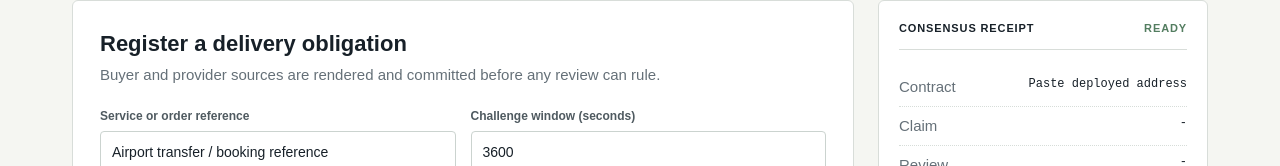
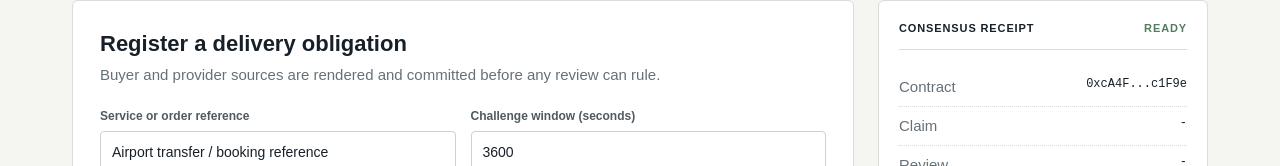
Before and after one commit to klopp78/deliverycourt-genlayer, a React app: page site-static/index.html in a window 1280 px wide. Shown: the part 425-591 px from the top of the page. Built offline with nearby package versions, Linux system fonts and the light colour scheme.

Commit message:
Configure deployed DeliveryCourt address

```diff
--- a/site-static/index.html
+++ b/site-static/index.html
@@ -5,4 +5,4 @@
 <form id="review" class="view"><h2>Run a consensus delivery review</h2><p class="sub">Validators compare the stored service promise with fresh delivery evidence.</p><div class="fields"><label class="wide">Claim ID<input id="review-claim" placeholder="dlv_..."/></label><label class="wide">Delivery evidence URL<input id="delivery-evidence" value="https://docs.genlayer.com/"/></label></div><button class="primary" type="submit">Assess delivery</button></form>
 <form id="challenge" class="view"><h2>Challenge during the stored window</h2><p class="sub">Counterevidence is accepted only before the on-chain deadline. Resolution uses persisted snapshots, never a fresh web fetch.</p><div class="fields"><label class="wide">Claim ID<input id="challenge-claim" placeholder="dlv_..."/></label><label class="wide">Review ID<input id="challenge-review" placeholder="rev_..."/></label><label class="wide">Counterevidence URL<input id="counterevidence" value="https://www.genlayer.com/"/></label><label class="wide">Challenge ID (to resolve)<input id="resolve-challenge" placeholder="dch_..."/></label></div><div class="button-row"><button type="submit">Submit challenge</button><button id="resolve" class="primary" type="button">Resolve challenge</button></div></form>
 <form id="verdict" class="view"><h2>Finalize an immutable delivery verdict</h2><p class="sub">Finalization is blocked until an unchallenged window closes or a registered challenge resolves.</p><div class="fields"><label class="wide">Claim ID<input id="finalize-claim" placeholder="dlv_..."/></label><label>Record type<select id="record-type"><option value="get_claim">Claim</option><option value="get_review">Review</option><option value="get_challenge">Challenge</option><option value="get_verdict">Verdict</option></select></label><label>Record ID<input id="record-id" placeholder="dlv_, rev_, dch_, or dvr_..."/></label></div><div class="button-row"><button id="finalize" class="primary" type="button">Finalize verdict</button><button id="read" type="button">Read on-chain record</button></div></form>
-</div><aside class="receipt"><div class="receipt-head"><span>CONSENSUS RECEIPT</span><b id="phase">READY</b></div><dl><div><dt>Contract</dt><dd id="short-address">Paste deployed address</dd></div><div><dt>Claim</dt><dd id="claim-id">-</dd></div><div><dt>Review</dt><dd id="review-id">-</dd></div><div><dt>Challenge</dt><dd id="challenge-id">-</dd></div><div><dt>Verdict</dt><dd id="verdict-id">-</dd></div><div><dt>Transaction</dt><dd id="tx">-</dd></div></dl><p id="status">Connect a wallet to create a delivery claim.</p><pre id="output">No on-chain record loaded.</pre><label>Deployed Studio contract<input id="contract-address" placeholder="0x..."/></label><a id="explorer" target="_blank" rel="noreferrer">Open contract explorer</a></aside></div></section></main><footer><span>Source-bound. Challengeable. Delivery-final.</span><a href="https://github.com/klopp78/deliverycourt-genlayer">GitHub</a></footer></body></html>
+</div><aside class="receipt"><div class="receipt-head"><span>CONSENSUS RECEIPT</span><b id="phase">READY</b></div><dl><div><dt>Contract</dt><dd id="short-address">0xcA4F...c1F9e</dd></div><div><dt>Claim</dt><dd id="claim-id">-</dd></div><div><dt>Review</dt><dd id="review-id">-</dd></div><div><dt>Challenge</dt><dd id="challenge-id">-</dd></div><div><dt>Verdict</dt><dd id="verdict-id">-</dd></div><div><dt>Transaction</dt><dd id="tx">-</dd></div></dl><p id="status">Connect a wallet to create a delivery claim.</p><pre id="output">No on-chain record loaded.</pre><label>Deployed Studio contract<input id="contract-address" value="0xcA4F512aD1931658f5Dd839604873B205D9c1F9e"/></label><a id="explorer" target="_blank" rel="noreferrer">Open contract explorer</a></aside></div></section></main><footer><span>Source-bound. Challengeable. Delivery-final.</span><a href="https://github.com/klopp78/deliverycourt-genlayer">GitHub</a></footer></body></html>
```
Also changed, not shown: README.md.
